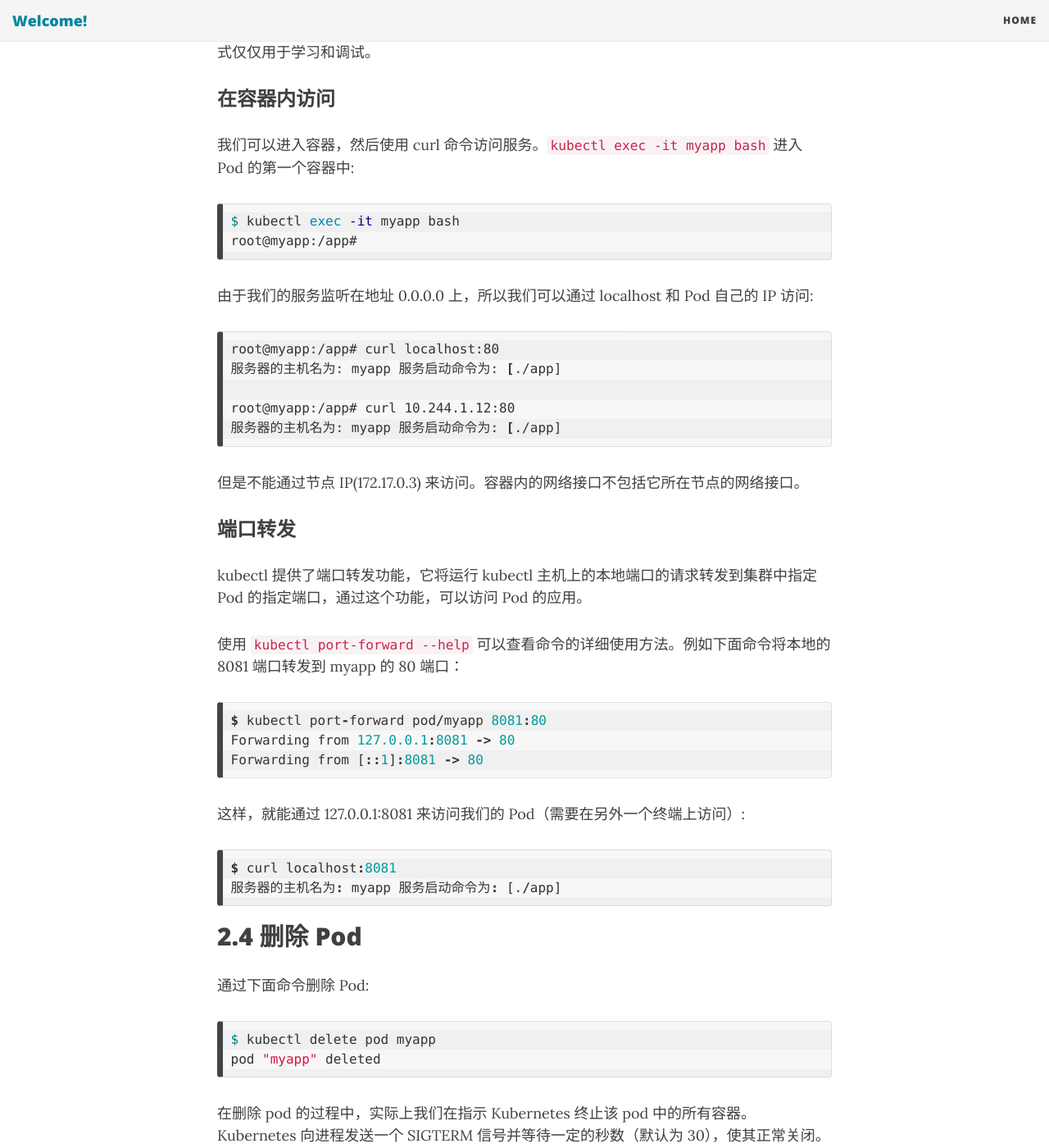
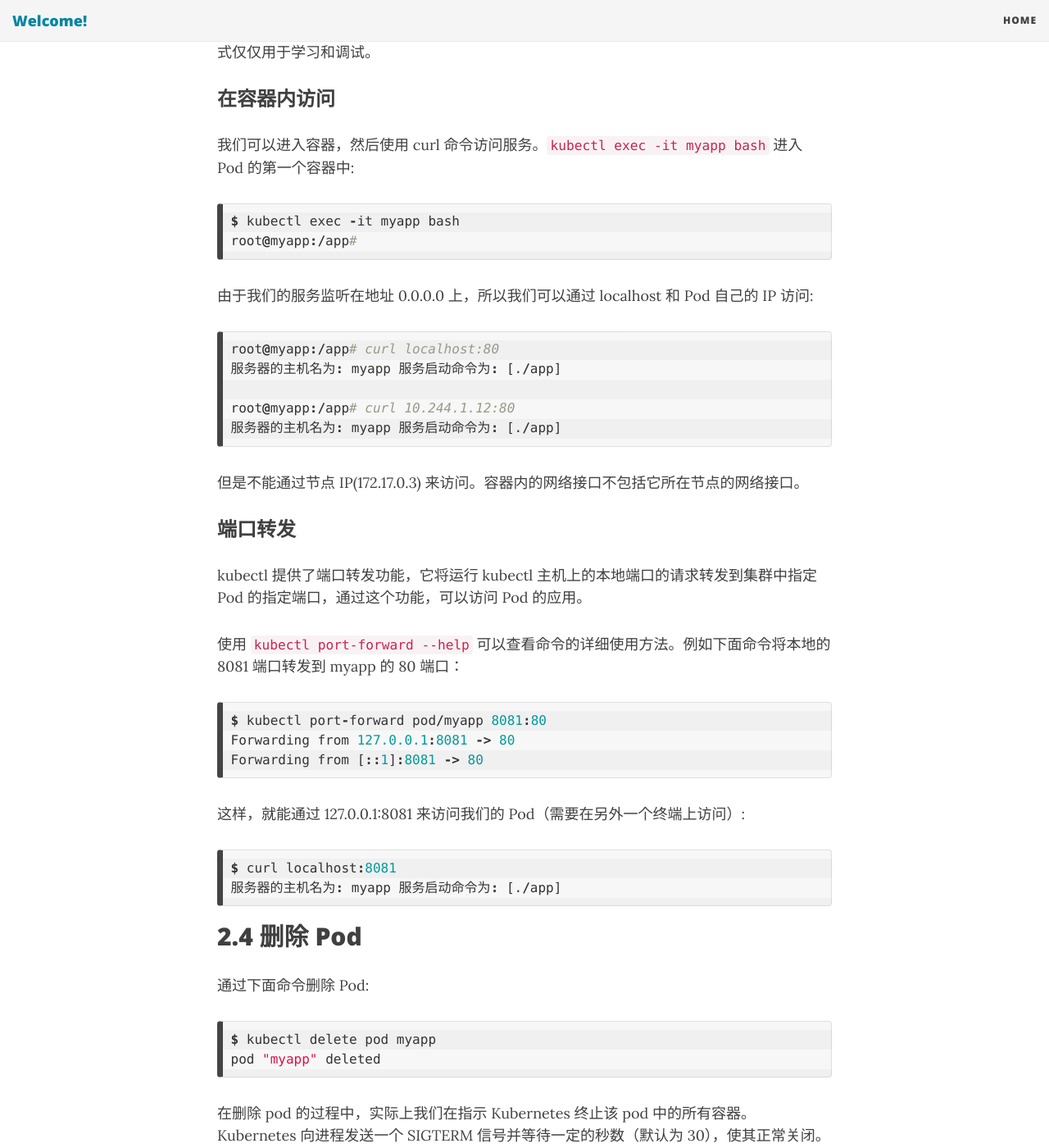
Before and after one commit to anjiawei1991/anjiawei.github.io, a Jekyll site: the page built from _posts/2019-07-15-开始使用k8s.md, in a window 1280 px wide and 1400 px high, scrolled down 7976 px. Shown: the whole window at 82% size. Built offline with Jekyll 4.4.1, drawn with Linux system fonts in a browser that asks for light colours; nearby versions of some CDN libraries.

Commit message:
更正文章错误

````diff
--- a/_posts/2019-07-15-开始使用k8s.md
+++ b/_posts/2019-07-15-开始使用k8s.md
@@ -231,14 +231,14 @@ status:
 
 我们可以进入容器，然后使用 curl 命令访问服务。`kubectl exec -it myapp bash` 进入 Pod 的第一个容器中:
 
-```sh
+```s
 $ kubectl exec -it myapp bash
 root@myapp:/app#
 ```
 
 由于我们的服务监听在地址 0.0.0.0 上，所以我们可以通过 localhost 和 Pod 自己的 IP 访问:
 
-```sh
+```s
 root@myapp:/app# curl localhost:80
 服务器的主机名为: myapp 服务启动命令为: [./app]
 
@@ -271,7 +271,7 @@ $ curl localhost:8081
 
 通过下面命令删除 Pod:
 
-```sh
+```s
 $ kubectl delete pod myapp
 pod "myapp" deleted
 ```
````
Also changed, not shown: _posts/2019-07-10-docker使用入门.md (+1 -1 lines), _posts/2019-07-19-k8s中的Deployment.md (+3 -2 lines).
